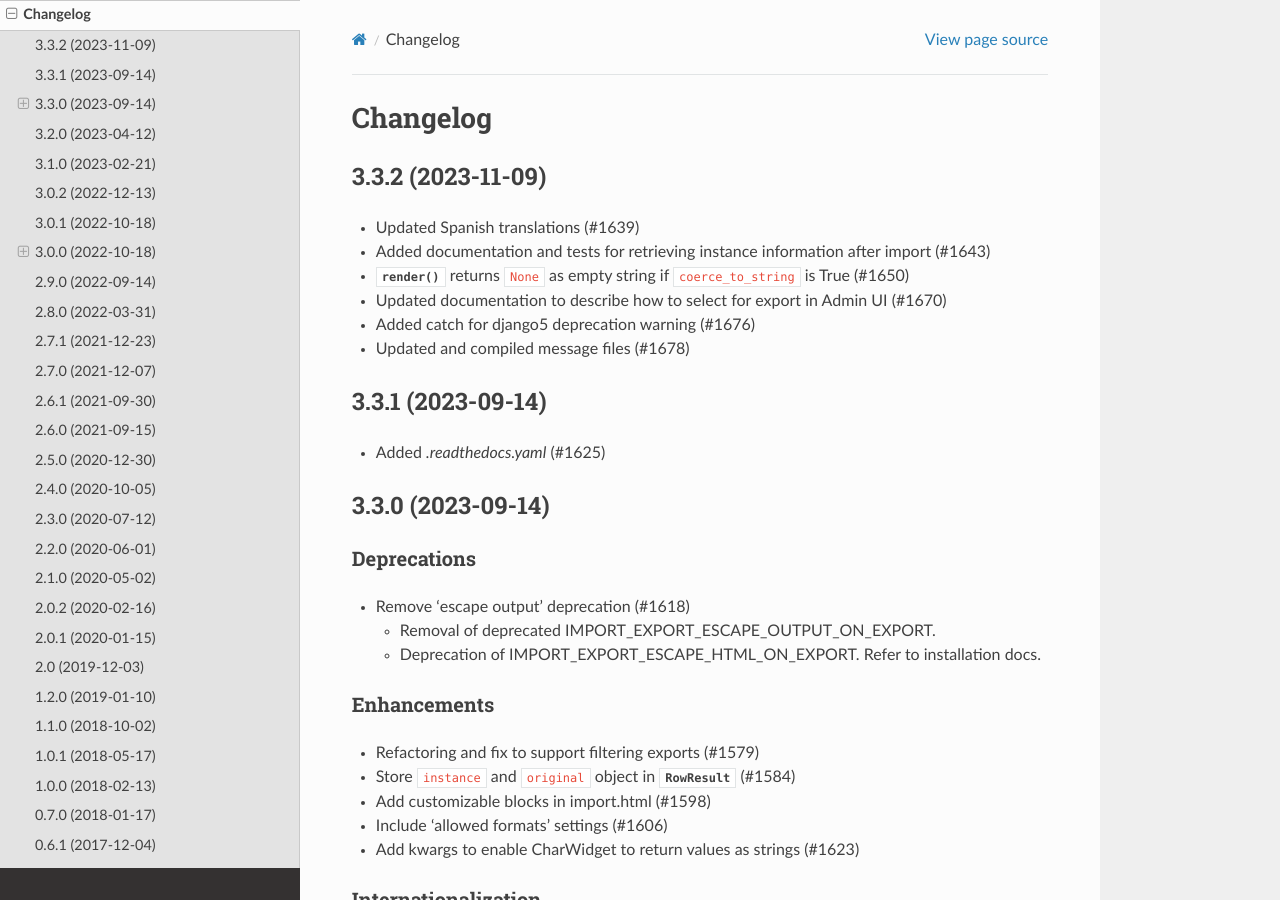
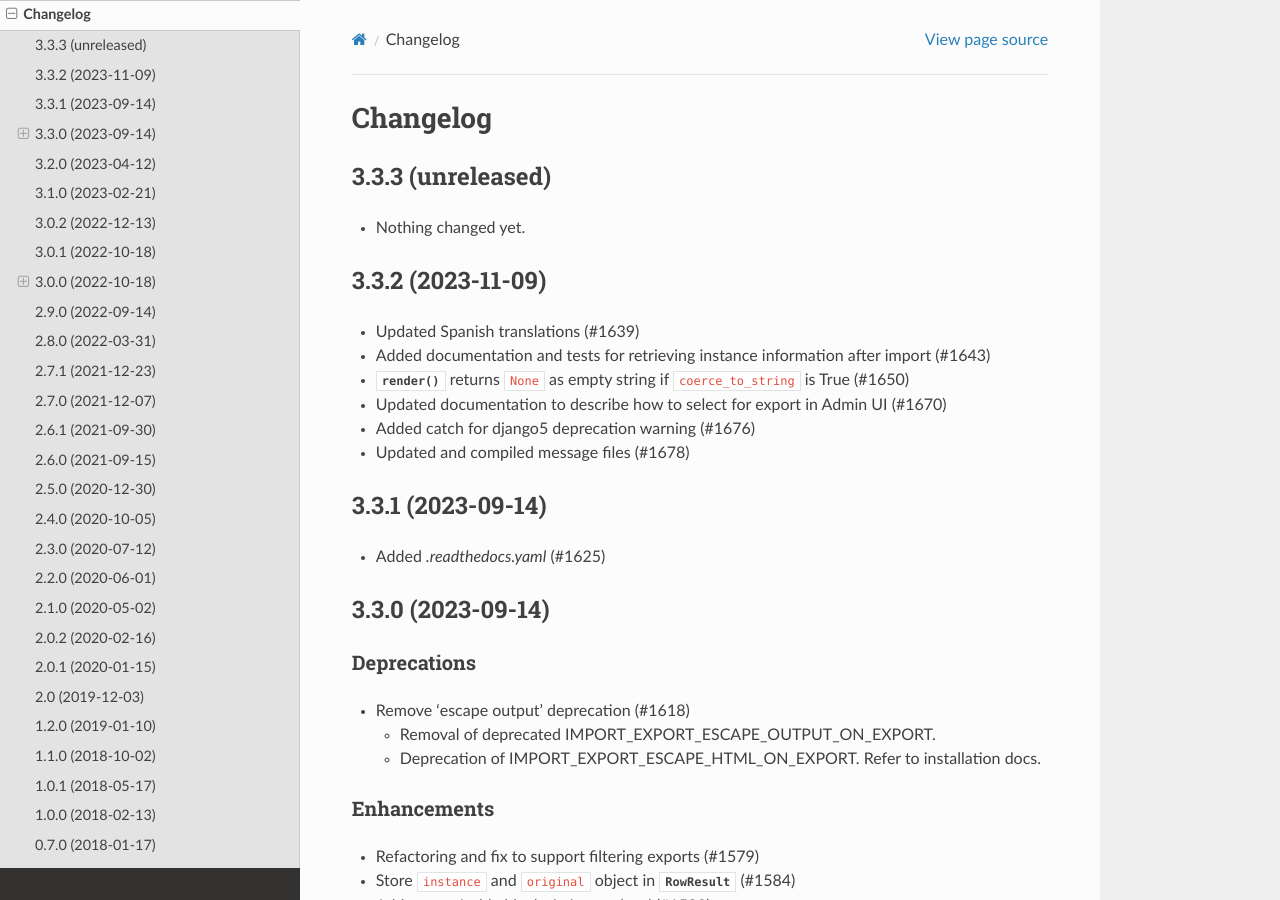
Before and after one commit to django-import-export/django-import-export, a Sphinx documentation site: the page built from docs/changelog.rst, in a window 1280 px wide and 900 px high. Built offline with Sphinx 7.4.7 and the Read the Docs theme 2.0.0, drawn with Linux system fonts in a browser that asks for light colours; pages that are not in the unit, such as notebooks, are missing from menus.

Commit message:
Back to development: 3.3.3

```diff
--- a/docs/changelog.rst
+++ b/docs/changelog.rst
@@ -1,5 +1,11 @@
 Changelog
 =========
+
+3.3.3 (unreleased)
+------------------
+
+- Nothing changed yet.
+
 
 3.3.2 (2023-11-09)
 ------------------
--- a/import_export/__init__.py
+++ b/import_export/__init__.py
@@ -1 +1 @@
-__version__ = "3.3.2"
+__version__ = "3.3.3.dev0"
```
